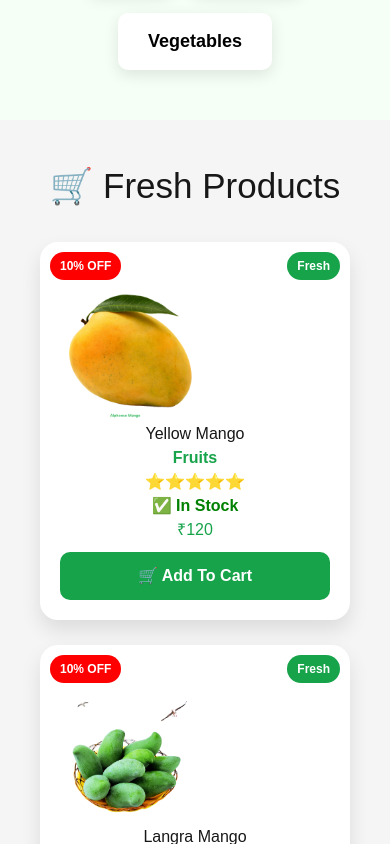
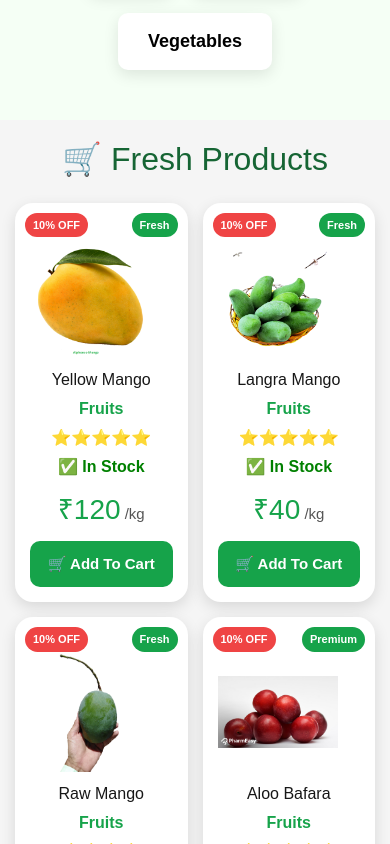
Before and after one commit to vikasRaj23/onimo-fruits, a Next.js app in the folder frontend/: page / in a window 390 px wide. Shown: the part 1160-2004 px from the top of the page. Built offline with nearby package versions, Linux system fonts and the light colour scheme.

Commit message:
Responsive Product Cards

```diff
--- a/frontend/components/ProductCard.tsx
+++ b/frontend/components/ProductCard.tsx
@@ -29,15 +29,16 @@ export default function ProductCard({
     <section
       id="products"
       style={{
-        padding: "40px",
+        padding: "15px",
         background: "#f5f5f5",
       }}
     >
       <h2
         style={{
           textAlign: "center",
-          fontSize: "35px",
-          marginBottom: "30px",
+          fontSize: "32px",
+          marginBottom: "20px",
+          color: "#166534",
         }}
       >
         🛒 Fresh Products
@@ -46,9 +47,8 @@ export default function ProductCard({
       <div
         style={{
           display: "grid",
-          gridTemplateColumns:
-            "repeat(auto-fit,minmax(250px,1fr))",
-          gap: "25px",
+          gridTemplateColumns: "repeat(auto-fit,minmax(170px,1fr))",
+          gap: "15px",
         }}
       >
         {filteredProducts.length === 0 ? (
@@ -60,10 +60,11 @@ export default function ProductCard({
               style={{
                 background: "#fff",
                 borderRadius: "18px",
-                padding: "20px",
-                boxShadow: "0 10px 20px rgba(0,0,0,.1)",
+                padding: "15px",
+                boxShadow: "0 5px 15px rgba(0,0,0,.12)",
                 textAlign: "center",
                 position: "relative",
+                transition: "0.3s",
               }}
             >
               <span
@@ -71,11 +72,11 @@ export default function ProductCard({
                   position: "absolute",
                   top: "10px",
                   left: "10px",
-                  background: "red",
+                  background: "#ef4444",
                   color: "white",
-                  padding: "5px 10px",
+                  padding: "4px 8px",
                   borderRadius: "20px",
-                  fontSize: "12px",
+                  fontSize: "11px",
                   fontWeight: "bold",
                 }}
               >
@@ -89,9 +90,9 @@ export default function ProductCard({
                   right: "10px",
                   background: "#16a34a",
                   color: "white",
-                  padding: "5px 10px",
+                  padding: "4px 8px",
                   borderRadius: "20px",
-                  fontSize: "12px",
+                  fontSize: "11px",
                   fontWeight: "bold",
                 }}
               >
@@ -102,30 +103,45 @@ export default function ProductCard({
                 src={item.image}
                 alt={item.name}
                 style={{
-                  width: "140px",
-                  height: "140px",
+                  width: "120px",
+                  height: "120px",
                   objectFit: "contain",
                   marginTop: "20px",
                 }}
               />
 
-              <h3>{item.name}</h3>
+              <h3
+                style={{
+                  marginTop: "10px",
+                  marginBottom: "5px",
+                }}
+              >
+                {item.name}
+              </h3>
 
               <p
                 style={{
                   color: "#16a34a",
                   fontWeight: "bold",
+                  marginBottom: "5px",
                 }}
               >
                 {item.category}
               </p>
 
-              <p>{item.rating}</p>
+              <p
+                style={{
+                  marginBottom: "5px",
+                }}
+              >
+                {item.rating}
+              </p>
 
               <p
                 style={{
                   color: "green",
                   fontWeight: "bold",
+                  marginBottom: "8px",
                 }}
               >
                 ✅ {item.stock}
@@ -134,15 +150,25 @@ export default function ProductCard({
               <h2
                 style={{
                   color: "#16a34a",
+                  fontSize: "28px",
+                  margin: "10px 0",
                 }}
               >
                 ₹{item.price}
+                <span
+                  style={{
+                    fontSize: "15px",
+                    color: "#555",
+                  }}
+                >
+                  {" "}
+                  /kg
+                </span>
               </h2>
 
               <button
                 onClick={() => addToCart(item)}
                 style={{
-                  marginTop: "10px",
                   width: "100%",
                   padding: "12px",
                   background: "#16a34a",
@@ -150,7 +176,7 @@ export default function ProductCard({
                   border: "none",
                   borderRadius: "10px",
                   cursor: "pointer",
-                  fontSize: "16px",
+                  fontSize: "15px",
                   fontWeight: "bold",
                 }}
               >
```
